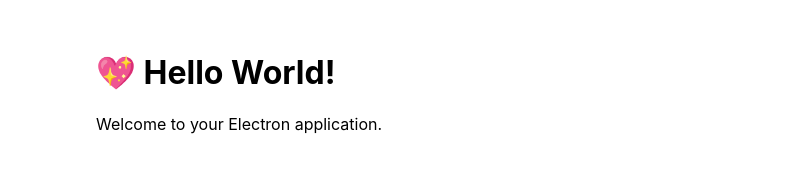
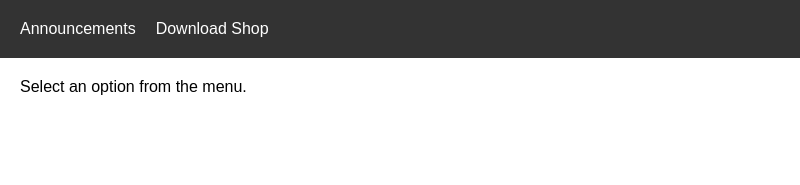
Before and after one commit to ServonNetwork/ServonApp, an Electron app: page src/index.html in a window 800 px wide. Drawn offline with Linux system fonts and the light colour scheme.

Commit message:
modified:   src/index.css modified:   src/index.html modified:   src/index.js new file:   src/javascript/render.js

```diff
--- a/src/index.css
+++ b/src/index.css
@@ -1,7 +1,27 @@
 body {
-  font-family: -apple-system, BlinkMacSystemFont, 'Segoe UI', Roboto, Helvetica,
-    Arial, sans-serif;
-  margin: auto;
-  max-width: 38rem;
-  padding: 2rem;
+  font-family: Arial, sans-serif;
+  margin: 0;
+  padding: 0;
 }
+
+.navbar {
+  display: flex;
+  background-color: #333;
+  padding: 10px;
+  color: white;
+}
+
+.navbar a {
+  padding: 10px;
+  color: white;
+  text-decoration: none;
+  cursor: pointer;
+}
+
+.navbar a:hover {
+  background-color: #575757;
+}
+
+#content {
+  padding: 20px;
+}
--- a/src/index.html
+++ b/src/index.html
@@ -1,12 +1,17 @@
 <!DOCTYPE html>
-<html>
-  <head>
-    <meta charset="UTF-8" />
-    <title>Hello World!</title>
-    <link rel="stylesheet" href="index.css" />
-  </head>
-  <body>
-    <h1>💖 Hello World!</h1>
-    <p>Welcome to your Electron application.</p>
-  </body>
+<html lang="en">
+<head>
+  <meta charset="UTF-8">
+  <meta name="viewport" content="width=device-width, initial-scale=1.0">
+  <title>My Electron App</title>
+  <link rel="stylesheet" href="index.css">
+</head>
+<body>
+  <div class="navbar">
+    <a id="announcements-link">Announcements</a>
+    <a id="download-shop-link">Download Shop</a>
+  </div>
+  <div id="content">Select an option from the menu.</div>
+  <script src="javascript/renderer.js"></script>
+</body>
 </html>
```
Also changed, not shown: src/index.js (+16 -33 lines), src/javascript/render.js (added, +21 -0 lines).
